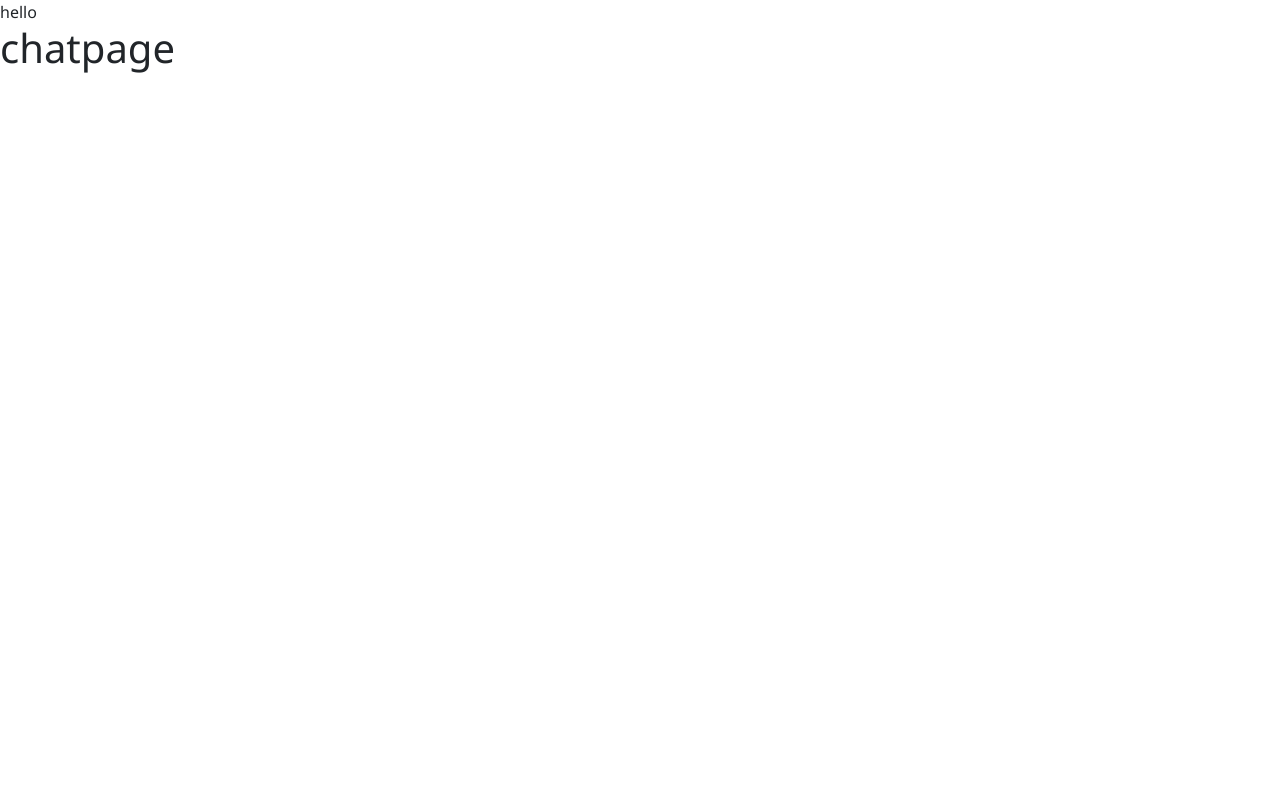
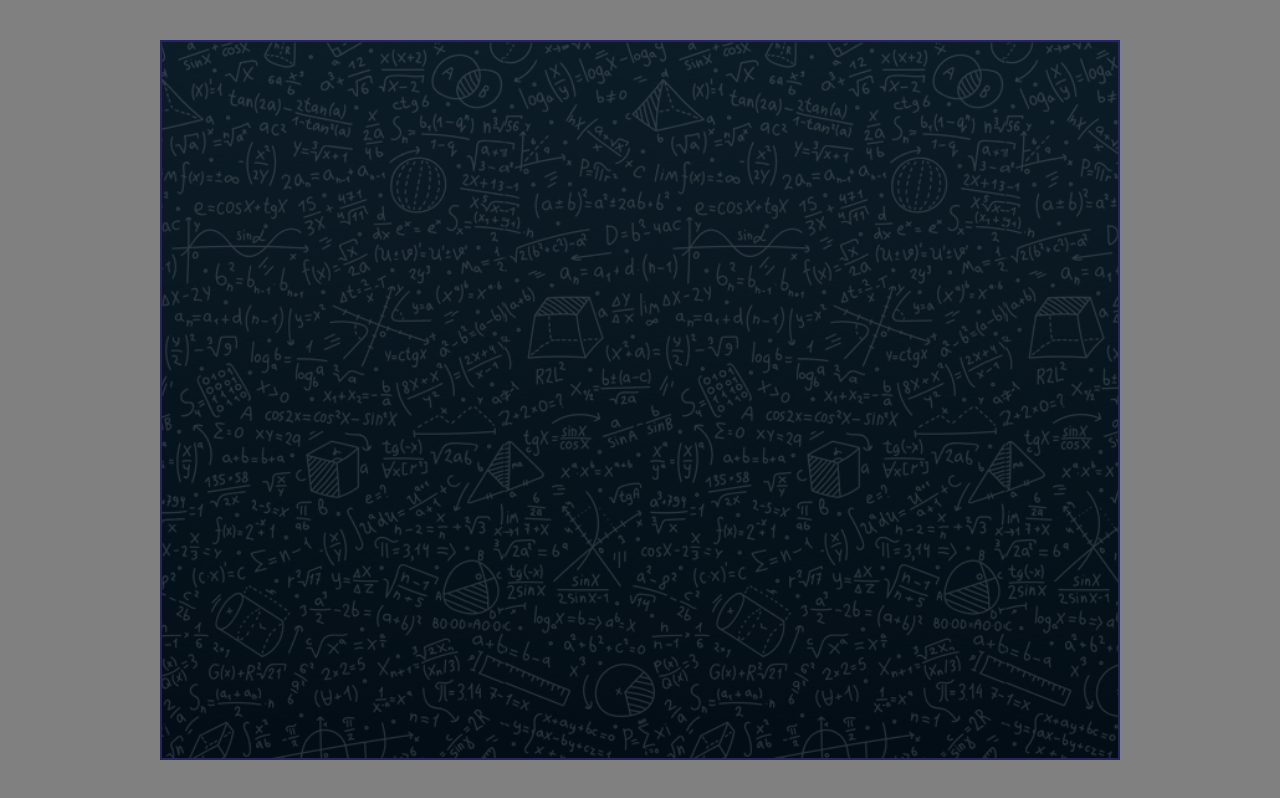
Before and after one commit to mansourehmah/telegram-chat-page, a React (Create React App) app: page / in a window 1280 px wide. Built offline with nearby package versions, Linux system fonts and the light colour scheme.

Commit message:
add chatPage wrapper component

```diff
--- a/src/App.js
+++ b/src/App.js
@@ -7,9 +7,8 @@ function App() {
 
   return (
     <Provider store={store}>
-      <div className="App">
-        hello
-        <ChatPage></ChatPage>
+      <div className="main">
+        <ChatPage />
       </div>
     </Provider>
   );
--- a/src/assets/style/master.scss
+++ b/src/assets/style/master.scss
@@ -5,3 +5,18 @@
     box-sizing: border-box;
     font-family: "Noto Sans", sans-serif;
 }
+.main {
+    width: 100vw;
+    height: 100vh;
+    display: flex;
+    justify-content: center;
+    align-items: center;
+    background-color: gray;
+    .chatPage {
+        border: 2px solid rgb(36, 36, 102);
+        height: 90vh;
+        background-image: url(../img/bg.png);
+        background-size: cover;
+        background-position: center;
+    }
+}
--- a/src/components/ChatPage.jsx
+++ b/src/components/ChatPage.jsx
@@ -1,11 +1,13 @@
-import { useSelector } from 'react-redux'
+
 
 
 function App() {
-    const open = useSelector(state => state.chatPage.open)
+    // const open = useSelector(state => state.chatPage.open)
 
     return (
-        <h1>chatpage {open}</h1>
+        <div className="chatPage col-9">
+
+        </div>
     );
 }
 
```
Also changed, not shown: src/assets/img/bg.png (added).
